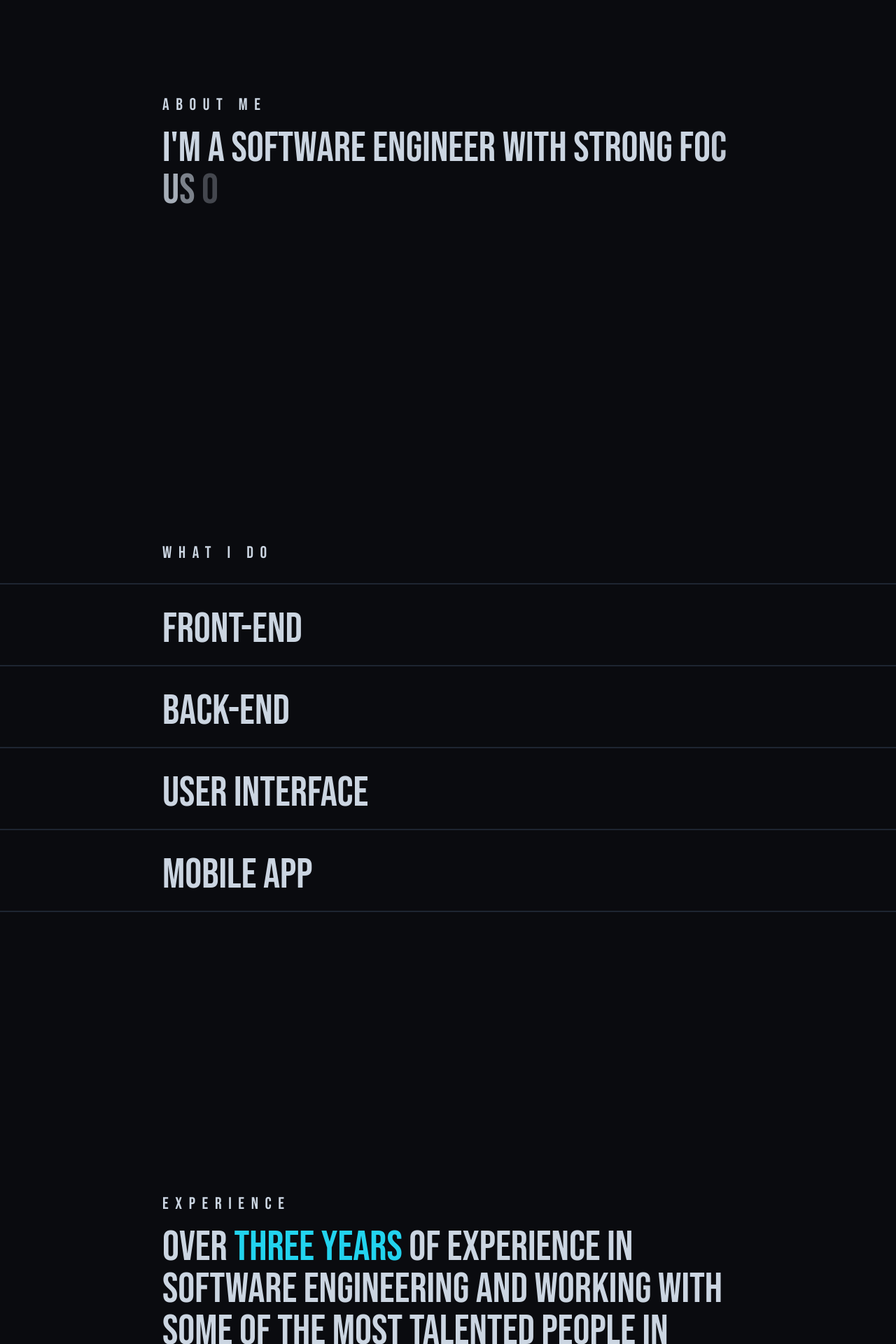
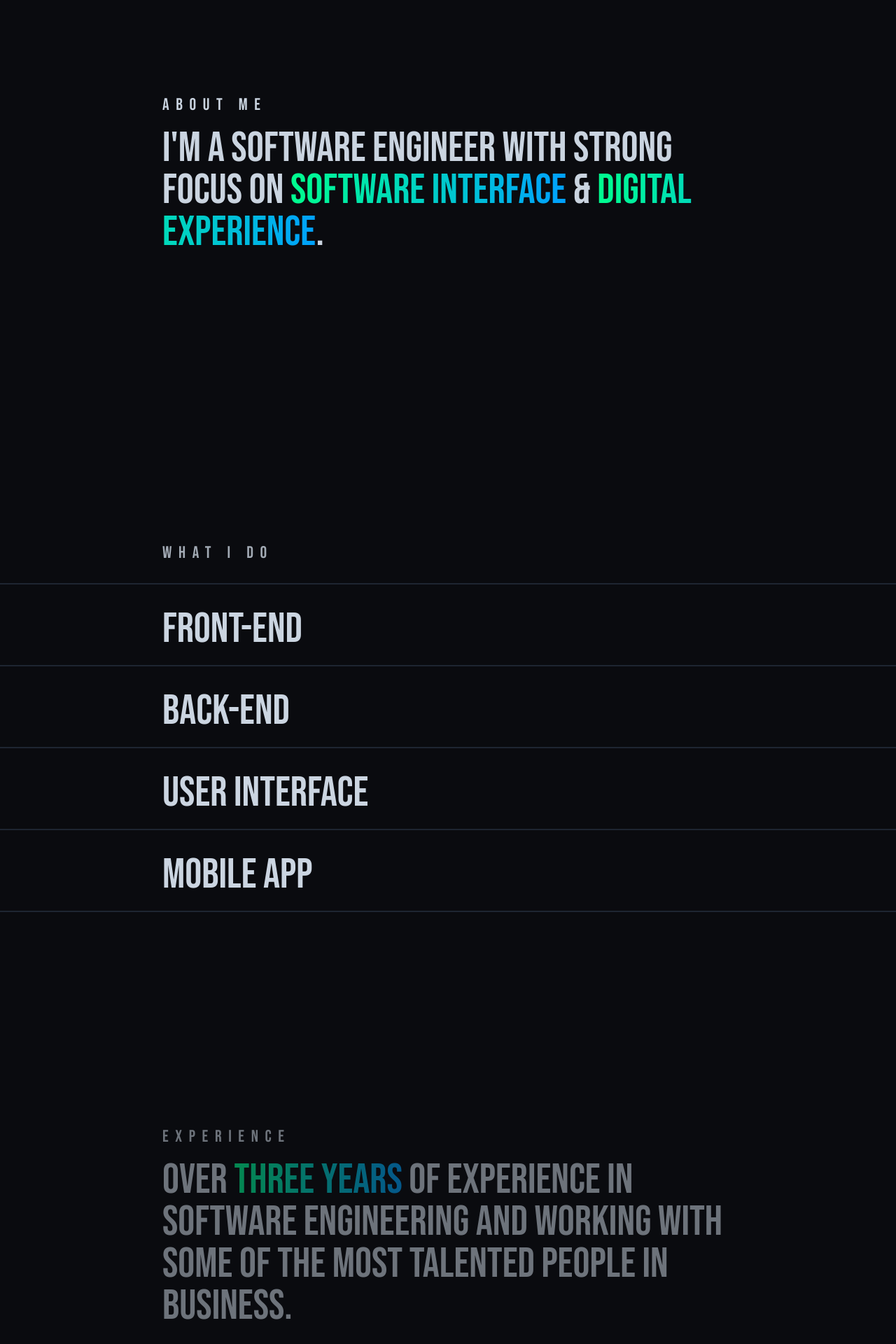
Before and after one commit to tam11a/v2.tam11a.dev, a Next.js app: page / in a window 1280 px wide. Shown: the part 900-2820 px from the top of the page at 70% size. Built offline with nearby package versions, Linux system fonts and the light colour scheme.

Commit message:
added: fade on scroll effects

```diff
--- a/src/app/(website)/components/about-me.tsx
+++ b/src/app/(website)/components/about-me.tsx
@@ -1,89 +1,24 @@
 "use client";
 
-import { useGSAP } from "@gsap/react";
-import gsap from "gsap";
-import { useRef } from "react";
-import SplitType from "split-type";
+import { motion } from "framer-motion";
+
+import FadeOnScroll from "../fade-on-scroll";
 
 export default function AboutMe() {
-	const main = useRef<any>();
-
-	const titleRef = useRef<any>(null);
-	const paragraphRef = useRef<any>(null);
-
-	useGSAP(() => {
-		const splitText1 = new SplitType(titleRef.current, { types: "chars" });
-		const splitText2 = new SplitType(paragraphRef.current, { types: "chars" });
-
-		const chars1 = splitText1.chars;
-		const chars2 = splitText2.chars;
-
-		gsap.set([...(chars1 ? chars1 : []), ...(chars2 ? chars2 : [])], {
-			opacity: 0.5,
-		});
-
-		const tl = gsap.timeline({ paused: true });
-
-		tl.fromTo(
-			chars1,
-			{ opacity: 0, stagger: 0.1 },
-			{
-				opacity: 1,
-				stagger: 0.1,
-			}
-		);
-		tl.fromTo(
-			chars2,
-			{ opacity: 0, stagger: 0.1 },
-			{
-				opacity: 1,
-				stagger: 0.1,
-			},
-			"-=0.5"
-		);
-
-		const handleScroll = () => {
-			const scrollTop = window.scrollY;
-			const windowHeight = window.innerHeight;
-			const triggerOffset = windowHeight / 2;
-
-			if (
-				paragraphRef.current.offsetTop - triggerOffset <
-					scrollTop + windowHeight &&
-				!tl.isActive()
-			) {
-				tl.play();
-			}
-		};
-
-		window.addEventListener("scroll", handleScroll);
-
-		return () => {
-			window.removeEventListener("scroll", handleScroll);
-		};
-	}, []);
-
 	return (
 		<section
 			id="about-me"
-			ref={main}
 			className="flex flex-col justify-center min-h-svh space-y-4 max-w-4xl px-10 mx-auto"
 		>
-			<h3
-				className="text-2xl tracking-[0.6rem] box"
-				id="st-01"
-				ref={titleRef}
-			>
-				About Me
-			</h3>
-			<p
-				className="text-6xl child-gradient box"
-				id="st-02"
-				ref={paragraphRef}
-			>
-				I&apos;m a software engineer with strong focus on{" "}
-				<span>software interface</span> & <span>digital experience</span>.
-			</p>
+			<FadeOnScroll>
+				<motion.div className="space-y-4">
+					<h3 className="text-2xl tracking-[0.6rem] box">About Me</h3>
+					<p className="text-6xl child-gradient box">
+						I&apos;m a software engineer with strong focus on{" "}
+						<span>software interface</span> & <span>digital experience</span>.
+					</p>
+				</motion.div>
+			</FadeOnScroll>
 		</section>
 	);
 }
--- a/src/app/(website)/components/clients.tsx
+++ b/src/app/(website)/components/clients.tsx
@@ -1,5 +1,7 @@
 import { cn } from "@/lib/utils";
 import StringLine from "./string-line";
+import { motion } from "framer-motion";
+import FadeOnScroll from "../fade-on-scroll";
 
 export default function Clients() {
 	const clients = ["Grade Limited", "Fascino", "RayosBD", "Brogrammers Lab"];
@@ -9,23 +11,21 @@ export default function Clients() {
 				id="clients"
 				className="flex flex-col justify-center my-[20vh] space-y-4 max-w-4xl px-10 mx-auto"
 			>
-				<h3 className="text-2xl tracking-[0.6rem]">Clients</h3>
-				<p className="text-6xl child-gradient">
-					I worked with some <span>innovative</span> agencies and also with some{" "}
-					<span>amazing</span>
-					clients independently to build their <span>top-notch products</span>.
-				</p>
+				<FadeOnScroll>
+					<motion.div className="space-y-4">
+						<h3 className="text-2xl tracking-[0.6rem]">Clients</h3>
+						<p className="text-6xl child-gradient">
+							I worked with some <span>innovative</span> agencies and also with
+							some <span>amazing</span> clients independently to build their{" "}
+							<span>top-notch products</span>.
+						</p>
+					</motion.div>
+				</FadeOnScroll>
 			</section>
 			<section className="mb-[20vh]">
 				<StringLine />
 				{clients.map((client, index) => (
-					<div
-						key={index}
-						className={
-							cn()
-							// "hover:bg-gradient-logo hover:text-background"
-						}
-					>
+					<div key={index}>
 						<p className="text-6xl leading-[80%] w-full max-w-4xl px-10 mb-4 mx-auto">
 							{client}
 						</p>
--- a/src/app/(website)/components/experience.tsx
+++ b/src/app/(website)/components/experience.tsx
@@ -1,14 +1,21 @@
+import FadeOnScroll from "../fade-on-scroll";
+import { motion } from "framer-motion";
+
 export default function Experience() {
 	return (
 		<section
 			id="experience"
-			className="flex flex-col justify-center min-h-svh space-y-4 max-w-4xl px-10 mx-auto"
+			className="flex flex-col justify-center mt-[20vh]  max-w-4xl px-10 mx-auto"
 		>
-			<h3 className="text-2xl tracking-[0.6rem]">Experience</h3>
-			<p className="text-6xl child-gradient">
-				Over <span>Three years</span> of experience in software engineering and
-				working with some of the most talented people in business.
-			</p>
+			<FadeOnScroll>
+				<motion.div className="space-y-4">
+					<h3 className="text-2xl tracking-[0.6rem]">Experience</h3>
+					<p className="text-6xl child-gradient">
+						Over <span>Three years</span> of experience in software engineering
+						and working with some of the most talented people in business.
+					</p>
+				</motion.div>
+			</FadeOnScroll>
 		</section>
 	);
 }
--- a/src/app/(website)/components/history.tsx
+++ b/src/app/(website)/components/history.tsx
@@ -29,9 +29,6 @@ export default function History() {
 			id="history"
 			className="flex flex-col justify-center min-h-svh"
 		>
-			<h3 className="w-full text-2xl tracking-[0.6rem] max-w-4xl px-10 mx-auto mb-4">
-				History
-			</h3>
 			<StringLine />
 			{history.map((job, index) => (
 				<div
--- a/src/app/(website)/components/what-i-do.tsx
+++ b/src/app/(website)/components/what-i-do.tsx
@@ -1,5 +1,6 @@
-import { cn } from "@/lib/utils";
 import StringLine from "./string-line";
+import FadeOnScroll from "../fade-on-scroll";
+import { motion } from "framer-motion";
 
 export default function WhatIDo() {
 	const whatIDo = ["Front-end", "BACK-END", "User Interface", "Mobile App"];
@@ -8,9 +9,11 @@ export default function WhatIDo() {
 			id="what-i-do"
 			className="flex flex-col justify-center min-h-svh"
 		>
-			<h3 className="w-full text-2xl tracking-[0.6rem] max-w-4xl px-10 mx-auto mb-7">
-				What I Do
-			</h3>
+			<FadeOnScroll>
+				<motion.h3 className="w-full text-2xl tracking-[0.6rem] max-w-4xl px-10 mx-auto mb-7">
+					What I Do
+				</motion.h3>
+			</FadeOnScroll>
 			<StringLine />
 			{whatIDo.map((skill, index) => (
 				<div
--- /dev/null
+++ b/src/app/(website)/fade-on-scroll.tsx
@@ -0,0 +1,22 @@
+import { useScroll } from "framer-motion";
+import React, { useRef } from "react";
+
+export default function FadeOnScroll({
+	children,
+}: {
+	children: React.ReactElement;
+}) {
+	const element = useRef<any>(null);
+
+	const { scrollYProgress } = useScroll({
+		target: element,
+		offset: ["start 0.8", "start 0.2"],
+	});
+
+	return React.cloneElement(children, {
+		ref: element,
+		style: {
+			opacity: scrollYProgress,
+		},
+	});
+}
--- a/src/app/globals.css
+++ b/src/app/globals.css
@@ -102,6 +102,6 @@
 	}
 
 	.child-gradient {
-		@apply [&>span]:text-cyan-400;
+		@apply [&>span]:text-gradient;
 	}
 }
```
